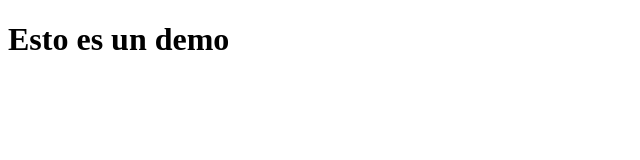
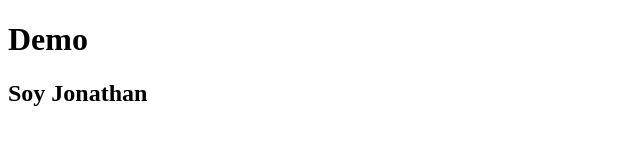
Before and after one commit to JonathanIPJ/demo, a plain HTML site: page index.html in a window 1280 px wide. Shown: the whole page, without its empty margins (0-640 px from the left). Drawn offline with Linux system fonts and the light colour scheme.

Commit message:
Se agrego el nombre

```diff
--- a/index.html
+++ b/index.html
@@ -6,6 +6,7 @@
     <title>Sitio demo</title>
 </head>
 <body>
-    <h1>Esto es un demo</h1>
+    <h1>Demo</h1>
+    <h2>Soy Jonathan</h2>
 </body>
 </html>
```
